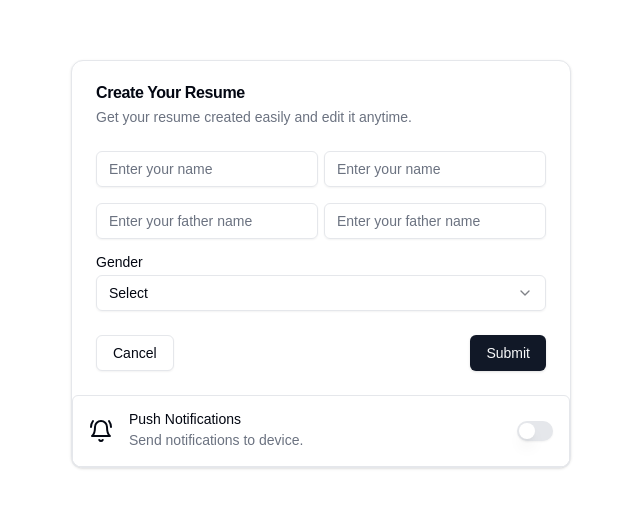
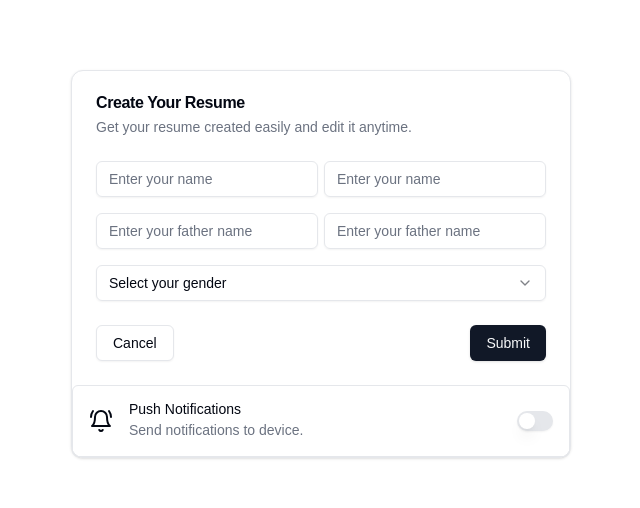
Before and after one commit to FahadAbdulQayyum/resume-creator, a Next.js app: page / in a window 1280 px wide. Shown: the part 136-644 px from the top of the page, without its empty margins (319-959 px from the left). Built offline with nearby package versions, Linux system fonts and the light colour scheme.

Commit message:
label removed and select aligned correctly

```diff
--- a/src/components/Card/index.tsx
+++ b/src/components/Card/index.tsx
@@ -44,14 +44,14 @@ export function CardWithForm() {
                             <Input id="name" placeholder="Enter your father name" />
                         </div>
                         <div className="flex flex-col space-y-1.5">
-                            <Label htmlFor="framework">Gender</Label>
+                            {/* <Label htmlFor="framework">Gender</Label> */}
                             <Select>
                                 <SelectTrigger id="framework">
-                                    <SelectValue placeholder="Select" />
+                                    <SelectValue placeholder="Select your gender" />
                                 </SelectTrigger>
                                 <SelectContent position="popper">
-                                    <SelectItem value="next">Male</SelectItem>
-                                    <SelectItem value="nuxt">Female</SelectItem>
+                                    <SelectItem value="male">Male</SelectItem>
+                                    <SelectItem value="female">Female</SelectItem>
                                 </SelectContent>
                             </Select>
                         </div>
```
